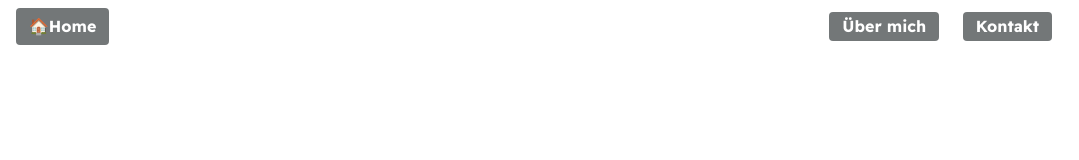
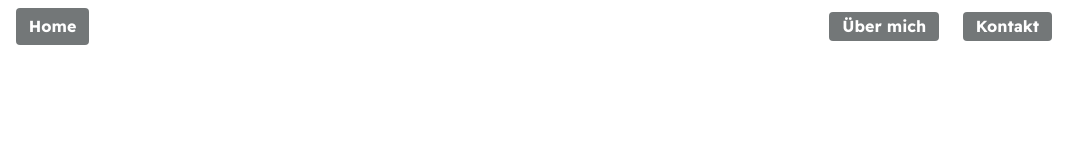
Before and after one commit to Frank-Rook/resume, a plain HTML site: page about.html in a window 1280 px wide. Shown: the full height of the page, 0-1079 px from the left. Drawn offline with Linux system fonts and the light colour scheme.

Commit message:
Update about.html

```diff
--- a/about.html
+++ b/about.html
@@ -16,7 +16,7 @@
   <div class="topbar-inner">
     <!-- Left side -->
     <div class="nav-left">
-      <a class="btn btn--primary" href="./index.html"><span aria-hidden="true">🏠</span> <span data-translate="home">Home</span></a>
+      <a class="btn btn--primary" href="./index.html"> <span data-translate="home">Home</span></a>
     </div>
 
     <!-- Right side -->
```
